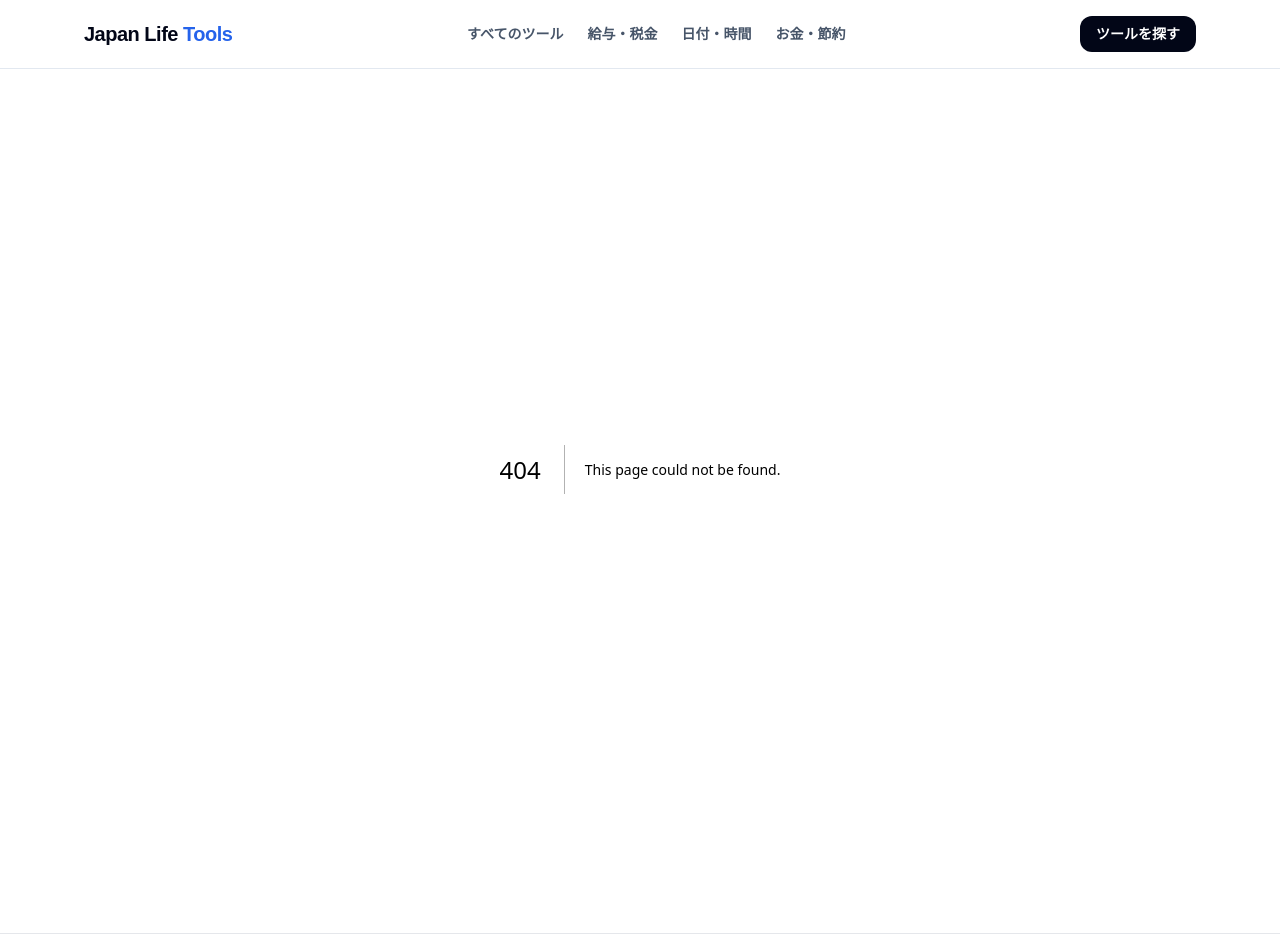
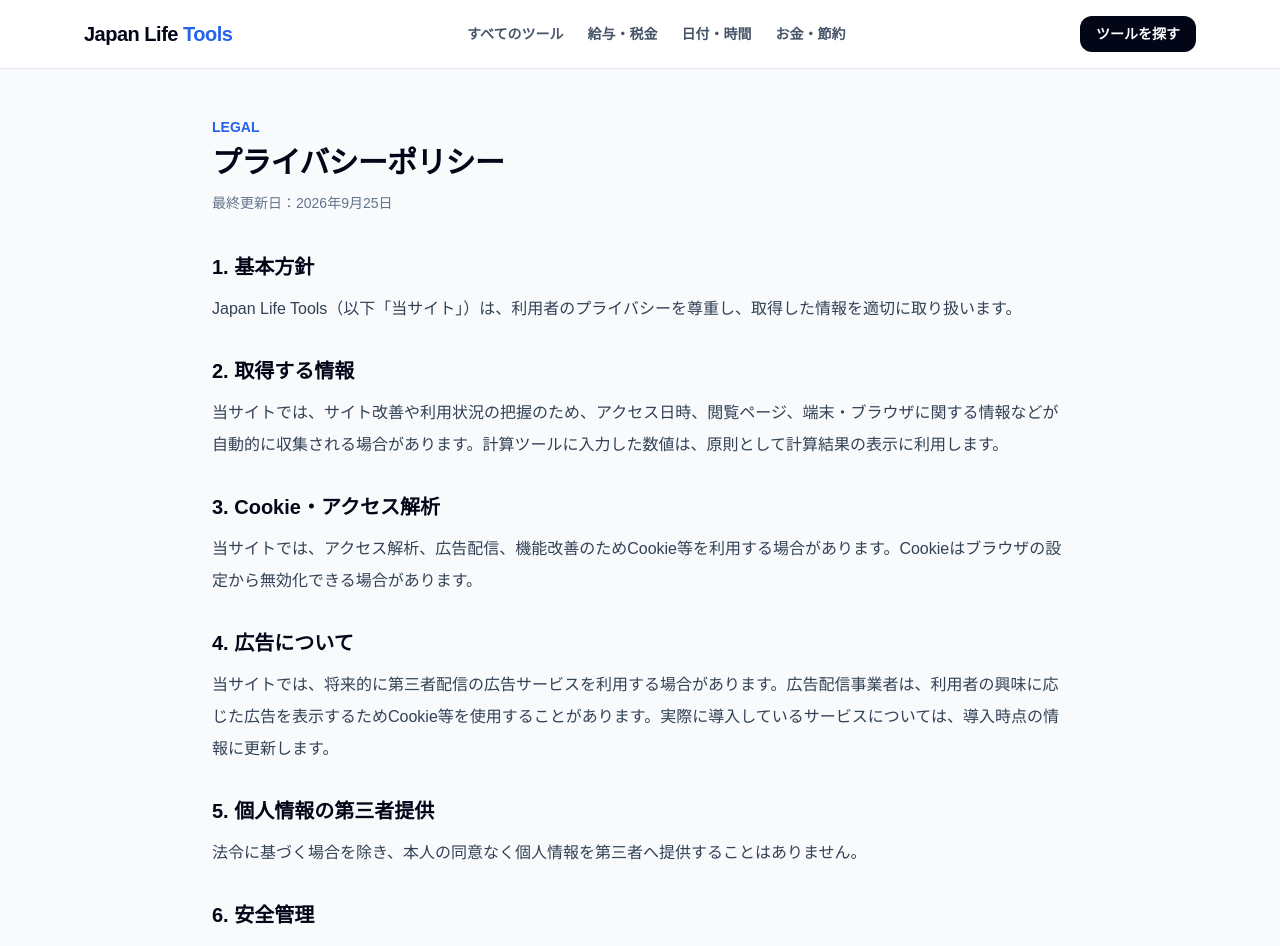
Before and after one commit to RyuSeiri/japan-life-tools, a Next.js app: page /privacy-policy in a window 1280 px wide. Before the commit this address had no page. Shown: the top 946 px of the page. Built offline with nearby package versions, Linux system fonts and the light colour scheme.

Commit message:
Add privacy-policy page

```diff
--- /dev/null
+++ b/app/privacy-policy/page.tsx
@@ -0,0 +1,27 @@
+import type { Metadata } from "next";
+
+export const metadata: Metadata = {
+  title: "プライバシーポリシー",
+  description: "Japan Life Toolsのプライバシーポリシーです。"
+};
+
+export default function PrivacyPolicyPage() {
+  return (
+    <main className="mx-auto max-w-4xl px-5 py-12">
+      <div className="mb-10">
+        <p className="text-sm font-bold text-blue-600">LEGAL</p>
+        <h1 className="mt-2 text-3xl font-black tracking-tight text-slate-950">プライバシーポリシー</h1>
+        <p className="mt-3 text-sm text-slate-500">最終更新日：2026年9月25日</p>
+      </div>
+      <div className="space-y-8 leading-8 text-slate-700">
+        <section><h2 className="text-xl font-bold text-slate-950">1. 基本方針</h2><p className="mt-3">Japan Life Tools（以下「当サイト」）は、利用者のプライバシーを尊重し、取得した情報を適切に取り扱います。</p></section>
+        <section><h2 className="text-xl font-bold text-slate-950">2. 取得する情報</h2><p className="mt-3">当サイトでは、サイト改善や利用状況の把握のため、アクセス日時、閲覧ページ、端末・ブラウザに関する情報などが自動的に収集される場合があります。計算ツールに入力した数値は、原則として計算結果の表示に利用します。</p></section>
+        <section><h2 className="text-xl font-bold text-slate-950">3. Cookie・アクセス解析</h2><p className="mt-3">当サイトでは、アクセス解析、広告配信、機能改善のためCookie等を利用する場合があります。Cookieはブラウザの設定から無効化できる場合があります。</p></section>
+        <section><h2 className="text-xl font-bold text-slate-950">4. 広告について</h2><p className="mt-3">当サイトでは、将来的に第三者配信の広告サービスを利用する場合があります。広告配信事業者は、利用者の興味に応じた広告を表示するためCookie等を使用することがあります。実際に導入しているサービスについては、導入時点の情報に更新します。</p></section>
+        <section><h2 className="text-xl font-bold text-slate-950">5. 個人情報の第三者提供</h2><p className="mt-3">法令に基づく場合を除き、本人の同意なく個人情報を第三者へ提供することはありません。</p></section>
+        <section><h2 className="text-xl font-bold text-slate-950">6. 安全管理</h2><p className="mt-3">取得した情報について、漏えい、紛失、改ざん等を防止するため、合理的な範囲で安全管理に努めます。</p></section>
+        <section><h2 className="text-xl font-bold text-slate-950">7. ポリシーの変更</h2><p className="mt-3">法令やサービス内容の変更等に応じて、本ポリシーを改定することがあります。重要な変更がある場合は当サイト上でお知らせします。</p></section>
+      </div>
+    </main>
+  );
+}
```
